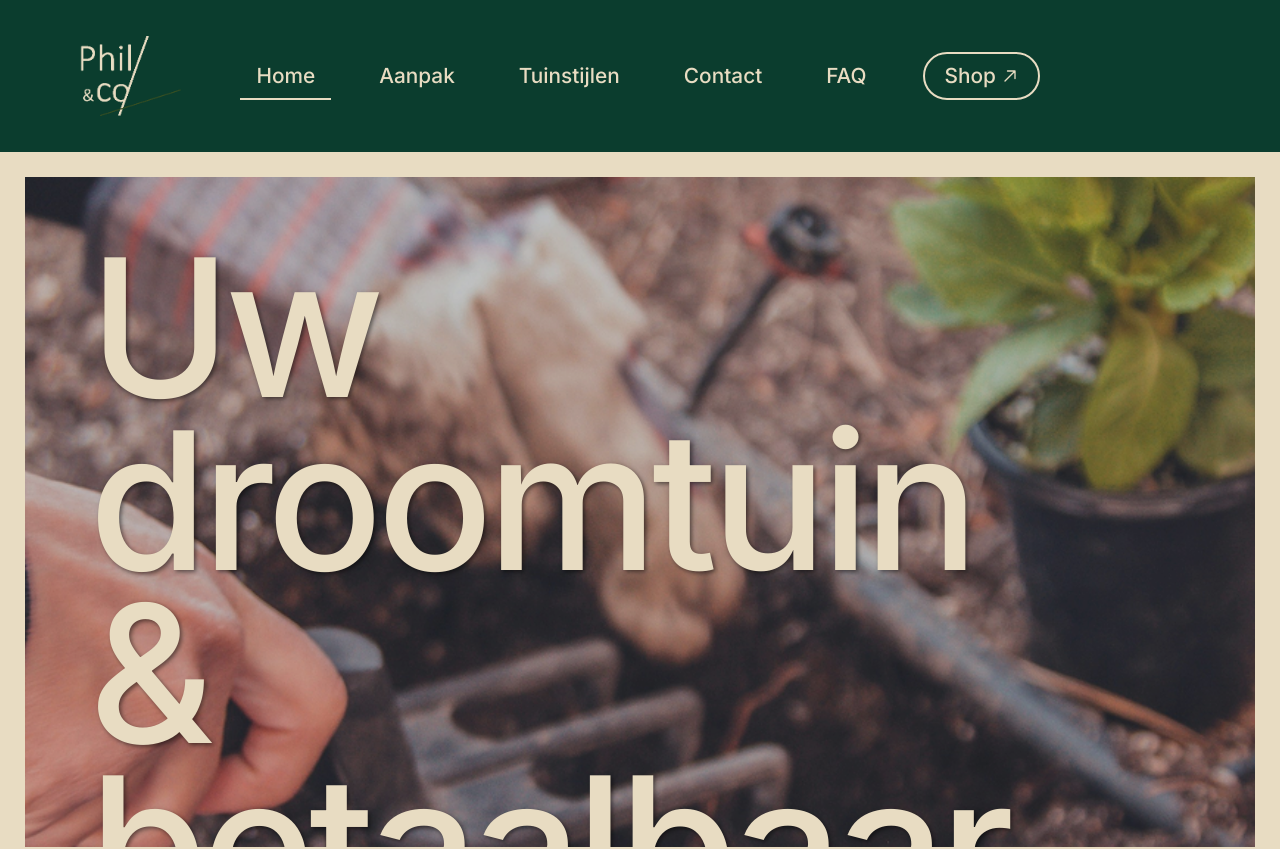
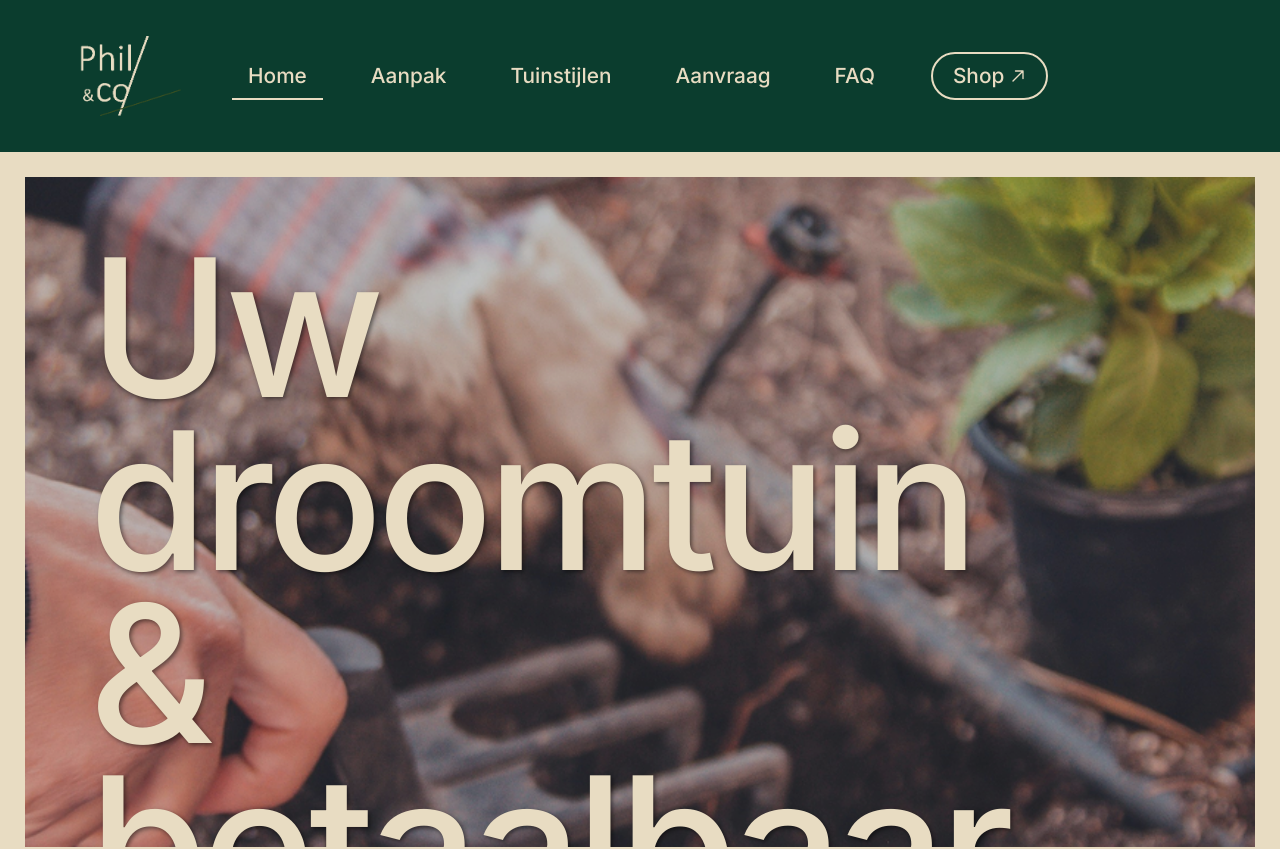
Before and after one commit to Sacha-Gazeau/atwork-3_4ga, a Next.js app: page / in a window 1280 px wide. Shown: the top 849 px of the page. Built offline with nearby package versions, Linux system fonts and the light colour scheme; what @edgestore/react would draw is missing.

Commit message:
change contactpage to aanvraag

```diff
--- a/src/app/components/Navbar.tsx
+++ b/src/app/components/Navbar.tsx
@@ -106,7 +106,7 @@ export default function Navbar() {
                   }`}
                 onClick={closeMenu}
               >
-                Contact
+                Aanvraag
               </Link>
             </li>
             <li className="navbar__item">
--- a/src/app/page.tsx
+++ b/src/app/page.tsx
@@ -26,7 +26,7 @@ export default function Home() {
             </p>
           </div>
           <div className="hero__actions">
-            <Link href="/contact" className="hero__button hero__button--primary">
+            <Link href="/aanvraag" className="hero__button hero__button--primary">
               Start nu uw aanvraag
             </Link>
             <Link href="/tuinstijlen" className="hero__button hero__button--secondary">
```
